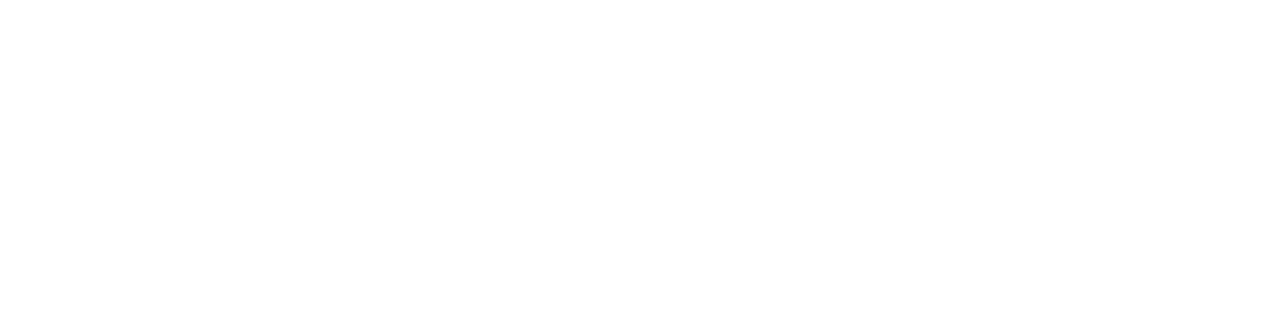
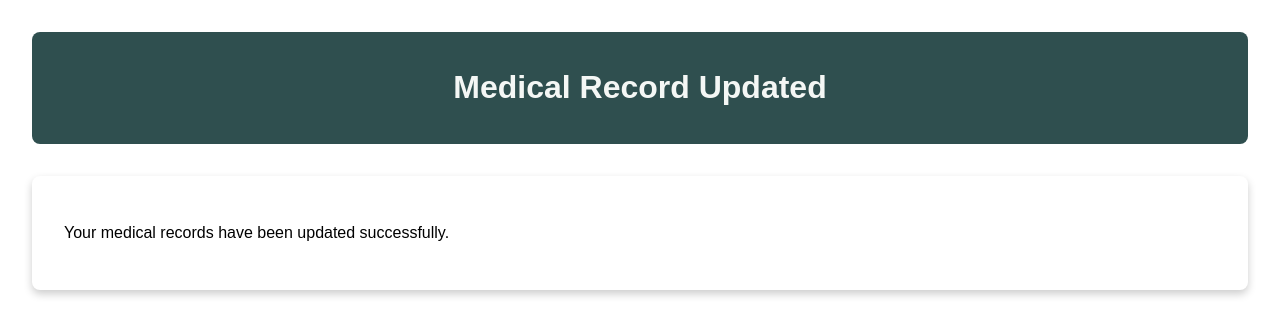
Before and after one commit to Aya-Maree/continuum, a React (Create React App) app: page /feeds/1 in a window 1280 px wide. Before the commit this address had no page. Shown: the top 336 px of the page. Built offline with nearby package versions, Linux system fonts and the light colour scheme.

Commit message:
patient map and some feed details

```diff
--- a/src/App.js
+++ b/src/App.js
@@ -5,6 +5,7 @@
 import Coordinator from './components/Coordinator';
 import Patient from './components/Patient';
 import Physician from './components/Physician';
+import FeedDetail from './components/FeedDetail';
 
 const App = () => (
   <Router>
@@ -15,6 +16,7 @@
         <Route path="/coordinators" element={<Coordinator />} />
         <Route path="/patients" element={<Patient />} />
         <Route path="/physicians" element={<Physician />} />
+        <Route path="/feeds/:id" element={<FeedDetail />} />
       </Routes>
     </div>
   </Router>
--- /dev/null
+++ b/src/components/FeedDetail.js
@@ -0,0 +1,55 @@
+import React from 'react';
+import { useParams } from 'react-router-dom';
+
+const FeedDetail = () => {
+  const { id } = useParams();
+
+  // Dummy data for feeds
+  const feedDetails = {
+    1: { title: 'Medical Record Updated', detail: 'Your medical records have been updated successfully.' },
+    2: { title: 'Physician Update', detail: 'Your physician has added new notes to your profile.' },
+    3: { title: 'Clinic Update', detail: 'The clinic operating hours have been updated.' },
+    4: { title: 'New Message', detail: 'You have received a new message from your physician.' },
+    5: { title: 'Appointment Confirmed', detail: 'Your appointment has been confirmed for the upcoming date.' },
+  };
+
+  const feed = feedDetails[id];
+
+  if (!feed) {
+    return <h2>Feed Not Found</h2>;
+  }
+
+  return (
+    <div style={styles.container}>
+      <header style={styles.header}>
+        <h1>{feed.title}</h1>
+      </header>
+      <main style={styles.main}>
+        <p>{feed.detail}</p>
+      </main>
+    </div>
+  );
+};
+
+const styles = {
+  container: {
+    fontFamily: 'Arial, sans-serif',
+    padding: '2rem',
+  },
+  header: {
+    textAlign: 'center',
+    backgroundColor: '#2f4f4f',
+    color: '#f4f7f5',
+    padding: '1rem',
+    borderRadius: '8px',
+  },
+  main: {
+    marginTop: '2rem',
+    backgroundColor: '#fff',
+    padding: '2rem',
+    borderRadius: '8px',
+    boxShadow: '0 4px 8px rgba(0, 0, 0, 0.2)',
+  },
+};
+
+export default FeedDetail;
--- /dev/null
+++ b/src/components/Map/Map.css
@@ -0,0 +1,4 @@
+.map-container iframe {
+    border: 0;
+    border-radius: 8px;
+  }
--- /dev/null
+++ b/src/components/Map/Map.js
@@ -0,0 +1,16 @@
+import React from "react";
+import "./Map.css";
+
+const Map = () => {
+  return (
+    <div className="map-container">
+      <iframe
+        src="https://www.google.com/maps/d/u/0/embed?mid=1fa-amJ5_q8mcusehCljwbkeboLEeGnc&ehbc=2E312F"
+        width="640"
+        height="480"
+      ></iframe>
+    </div>
+  );
+};
+
+export default Map;
--- a/src/components/Patient.js
+++ b/src/components/Patient.js
@@ -1,12 +1,14 @@
-import React from 'react';
+import React from "react";
+import { Link } from "react-router-dom";
+import Map from "./Map/Map";
 
 const Patient = () => {
   const feeds = [
-    { icon: '👤', title: 'Medical Record Updated', time: '10 mins' },
-    { icon: '🔔', title: 'Physician Update', time: '15 mins' },
-    { icon: '👥', title: 'Clinic Update', time: '17 mins' },
-    { icon: '💬', title: 'New Message', time: '25 mins' },
-    { icon: '🔖', title: 'Appointment Confirmed', time: '28 mins' },
+    { icon: "👤", title: "Medical Record Updated", time: "10 mins" },
+    { icon: "🔔", title: "Physician Update", time: "15 mins" },
+    { icon: "👥", title: "Clinic Update", time: "17 mins" },
+    { icon: "💬", title: "New Message", time: "25 mins" },
+    { icon: "🔖", title: "Appointment Confirmed", time: "28 mins" },
   ];
 
   return (
@@ -14,9 +16,10 @@
       {/* Header */}
       <header style={styles.header}>
         <h1>continuum</h1>
-        <p>Welcome, <span style={styles.highlight}>Patient</span></p>
+        <p>
+          Welcome, <span style={styles.highlight}>Patient</span>
+        </p>
       </header>
-
 
       {/* Main Content */}
       <main style={styles.main}>
@@ -29,21 +32,24 @@
 
         {/* Feeds and Regions */}
         <div style={styles.feedsRegions}>
+          {/* Feeds Section */}
           <div style={styles.feeds}>
             <h2>Feeds</h2>
             <ul style={styles.feedList}>
-              {feeds.map((feed, index) => (
-                <li key={index} style={styles.feedItem}>
+              {feeds.map((feed) => (
+                <li key={feed.id} style={styles.feedItem}>
                   <span style={styles.feedIcon}>{feed.icon}</span>
-                  <span>{feed.title}</span>
+                  <Link to={`/feeds/${feed.id}`} style={styles.feedLink}>
+                    {feed.title}
+                  </Link>
                   <span style={styles.feedTime}>{feed.time}</span>
                 </li>
               ))}
             </ul>
           </div>
           <div style={styles.region}>
-            <h2>Regions</h2>
-            <p>Google Regional Map</p>
+            <h2 style={styles.regionHeading}>Regions</h2>
+            <Map/>
           </div>
         </div>
       </main>
@@ -76,97 +82,101 @@
 
 const styles = {
   container: {
-    display: 'flex',
-    flexDirection: 'column',
-    fontFamily: 'Arial, sans-serif',
-    height: '100vh',
-    backgroundColor: '#f4f7f5', // Light sage
+    display: "flex",
+    flexDirection: "column",
+    fontFamily: "Arial, sans-serif",
+    height: "100vh",
+    backgroundColor: "#f4f7f5", // Light sage
   },
   header: {
-    backgroundColor: '#2f4f4f', // Dark evergreen
-    color: '#f4f7f5', // Light sage
-    padding: '1rem',
-    textAlign: 'center',
+    backgroundColor: "#2f4f4f", // Dark evergreen
+    color: "#f4f7f5", // Light sage
+    padding: "1rem",
+    textAlign: "center",
   },
   highlight: {
-    color: '#9abf88', // Sage green accent
-    fontWeight: 'bold',
+    color: "#9abf88", // Sage green accent
+    fontWeight: "bold",
   },
   sidebar: {
-    backgroundColor: '#e6edea', // Light sage
-    width: '15%',
-    padding: '1rem',
-    float: 'left',
-    color: '#2f4f4f', // Evergreen text
+    backgroundColor: "#e6edea", // Light sage
+    width: "15%",
+    padding: "1rem",
+    float: "left",
+    color: "#2f4f4f", // Evergreen text
   },
   navItem: {
-    margin: '0.5rem 0',
+    margin: "0.5rem 0",
   },
   main: {
     flex: 1,
-    padding: '1rem',
-    backgroundColor: '#f9fbf9', // Very light sage
+    padding: "1rem",
+    backgroundColor: "#f9fbf9", // Very light sage
   },
   tilesContainer: {
-    display: 'flex',
-    justifyContent: 'space-between',
-    marginBottom: '1rem',
+    display: "flex",
+    justifyContent: "space-between",
+    marginBottom: "1rem",
   },
   tile: {
-    backgroundColor: '#6b8f71', // Sage green
-    color: '#f4f7f5', // Light sage text
-    padding: '1rem',
-    borderRadius: '8px',
-    textAlign: 'center',
+    backgroundColor: "#6b8f71", // Sage green
+    color: "#f4f7f5", // Light sage text
+    padding: "2rem",
+    borderRadius: "8px",
+    textAlign: "center",
     flex: 1,
-    margin: '0 0.5rem',
-    boxShadow: '0 4px 8px rgba(0, 0, 0, 0.2)',
+    margin: "0 0.5rem",
+    boxShadow: "0 4px 8px rgba(0, 0, 0, 0.2)",
   },
   feedsRegions: {
-    display: 'flex',
-    justifyContent: 'space-between',
-    marginTop: '1rem',
+    display: "flex",
+    justifyContent: "space-between",
+    marginTop: "1rem",
   },
   feeds: {
     flex: 1,
-    backgroundColor: '#fff',
-    borderRadius: '8px',
-    padding: '1rem',
-    marginRight: '1rem',
-    boxShadow: '0 4px 8px rgba(0, 0, 0, 0.2)',
-    color: '#2f4f4f', // Evergreen text
+    backgroundColor: "#fff",
+    borderRadius: "8px",
+    padding: "1rem",
+    marginRight: "1rem",
+    boxShadow: "0 4px 8px rgba(0, 0, 0, 0.2)",
+    color: "#2f4f4f", // Evergreen text
   },
   feedList: {
-    listStyle: 'none',
+    listStyle: "none",
     padding: 0,
   },
   feedItem: {
-    display: 'flex',
-    justifyContent: 'space-between',
-    padding: '0.5rem 0',
+    display: "flex",
+    justifyContent: "space-between",
+    padding: "0.5rem 0",
   },
   feedIcon: {
-    marginRight: '0.5rem',
-    color: '#6b8f71', // Sage green icons
+    marginRight: "0.5rem",
+    color: "#6b8f71", // Sage green icons
   },
   feedTime: {
-    color: '#888',
-    fontSize: '0.8rem',
+    color: "#888",
+    fontSize: "0.8rem",
   },
   region: {
     flex: 1,
-    backgroundColor: '#fff',
-    borderRadius: '8px',
-    padding: '1rem',
-    boxShadow: '0 4px 8px rgba(0, 0, 0, 0.2)',
-    color: '#2f4f4f', // Evergreen text
+    backgroundColor: "#fff",
+    borderRadius: "8px",
+    padding: "1rem",
+    boxShadow: "0 4px 8px rgba(0, 0, 0, 0.2)",
+    color: "#2f4f4f", // Evergreen text
+  },
+  regionHeading: {
+    flex: 1,
+    color: "#2f4f4f", // Evergreen text
   },
   footer: {
-    display: 'flex',
-    justifyContent: 'space-between',
-    backgroundColor: '#2f4f4f', // Dark evergreen
-    color: '#f4f7f5', // Light sage
-    padding: '1rem',
+    display: "flex",
+    justifyContent: "space-between",
+    backgroundColor: "#2f4f4f", // Dark evergreen
+    color: "#f4f7f5", // Light sage
+    padding: "1rem",
   },
 };
 
```
